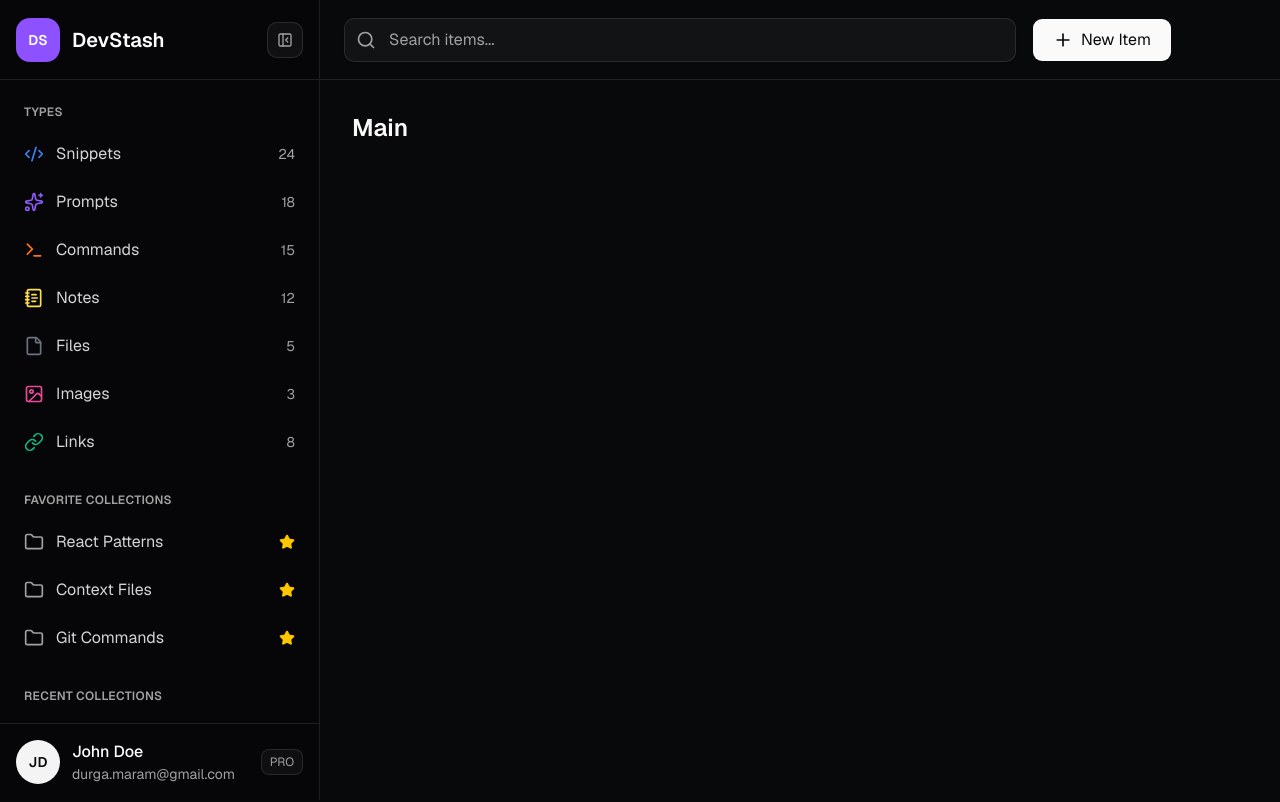
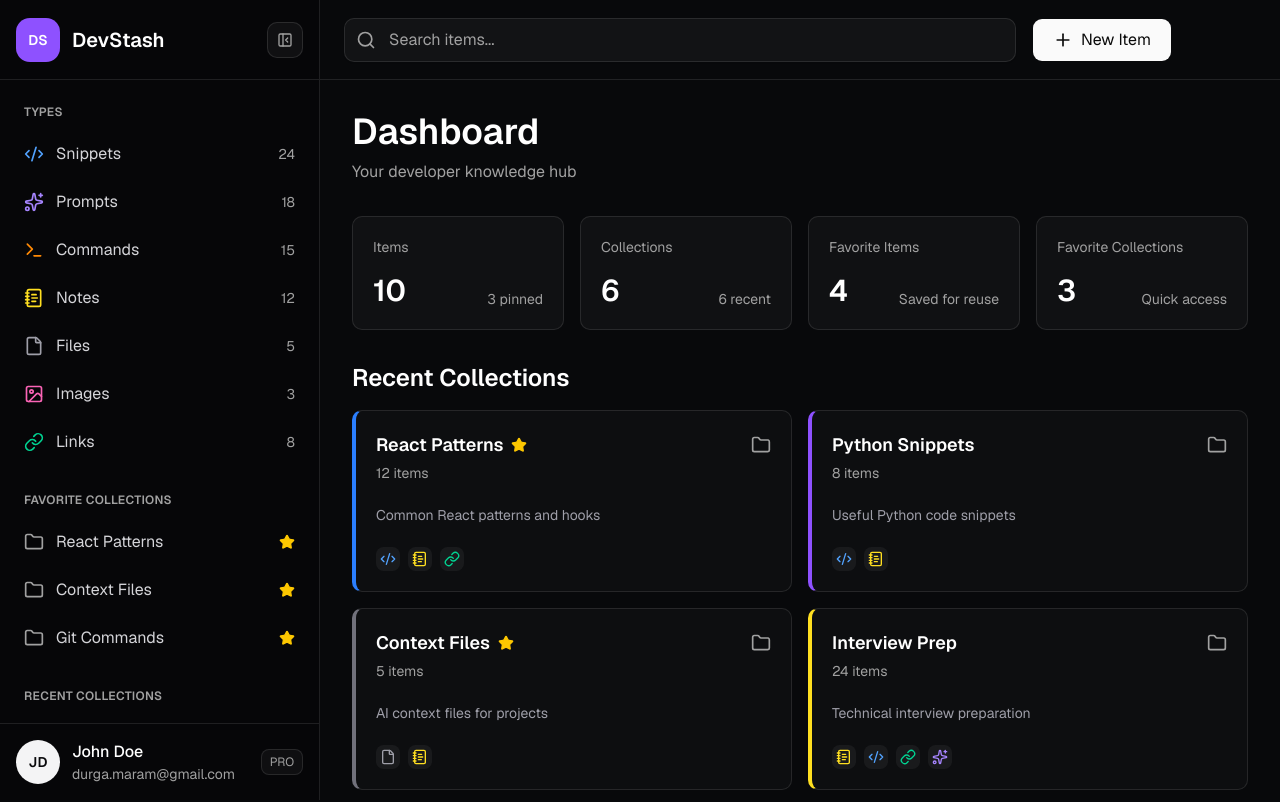
Before and after one commit to dpmaram/devstash, a Next.js app: page /dashboard in a window 1280 px wide. Shown: the top 802 px of the page. Built offline with nearby package versions, Linux system fonts and the light colour scheme.

Commit message:
feat: add dashboard phase 3

```diff
--- a/context/current-feature.md
+++ b/context/current-feature.md
@@ -29,3 +29,4 @@ Completed
 - Dashboard UI mockup with responsive layout and dummy data
 - Dashboard UI Phase 1 route, shadcn setup, and layout placeholders
 - Dashboard UI Phase 2 responsive collapsible sidebar with mock data navigation
+- Dashboard UI Phase 3 stats, recent collections, pinned items, and recent items
--- a/src/app/dashboard/page.tsx
+++ b/src/app/dashboard/page.tsx
@@ -23,7 +23,12 @@ import {
 
 import { Button } from "@/components/ui/button";
 import { Input } from "@/components/ui/input";
-import { mockDashboardData, type ItemTypeSlug } from "@/lib/mock-data";
+import {
+  mockDashboardData,
+  type Collection,
+  type DashboardItem,
+  type ItemTypeSlug,
+} from "@/lib/mock-data";
 
 const itemTypeIcons: Record<ItemTypeSlug, LucideIcon> = {
   snippet: Code2,
@@ -34,6 +39,25 @@ const itemTypeIcons: Record<ItemTypeSlug, LucideIcon> = {
   image: ImageIcon,
   link: LinkIcon,
 };
+
+const itemTypeIconClasses: Record<ItemTypeSlug, string> = {
+  snippet: "text-blue-400",
+  prompt: "text-violet-400",
+  command: "text-orange-400",
+  note: "text-yellow-300",
+  file: "text-zinc-400",
+  image: "text-pink-400",
+  link: "text-emerald-400",
+};
+
+const collectionAccentClasses = [
+  "border-l-blue-500",
+  "border-l-violet-500",
+  "border-l-zinc-500",
+  "border-l-yellow-300",
+  "border-l-orange-500",
+  "border-l-emerald-500",
+];
 
 export default function DashboardPage() {
   const [isSidebarCollapsed, setIsSidebarCollapsed] = useState(false);
@@ -52,9 +76,7 @@ export default function DashboardPage() {
         <div className="min-w-0 flex-1">
           <TopBar onOpenMobileSidebar={() => setIsMobileSidebarOpen(true)} />
 
-          <section className="p-6 lg:p-8">
-            <h2 className="text-2xl font-semibold text-foreground">Main</h2>
-          </section>
+          <DashboardMain />
         </div>
       </div>
     </main>
@@ -99,6 +121,264 @@ function TopBar({
         <span className="hidden sm:inline">New Item</span>
       </Button>
     </header>
+  );
+}
+
+function DashboardMain() {
+  const { collections, items } = mockDashboardData;
+  const favoriteItems = items.filter((item) => item.isFavorite);
+  const favoriteCollections = collections.filter((collection) => collection.isFavorite);
+  const pinnedItems = items.filter((item) => item.isPinned);
+  const recentCollections = collections.slice(0, 6);
+  const recentItems = items.slice(0, 10);
+  const stats = [
+    {
+      label: "Items",
+      value: items.length,
+      detail: `${pinnedItems.length} pinned`,
+    },
+    {
+      label: "Collections",
+      value: collections.length,
+      detail: `${recentCollections.length} recent`,
+    },
+    {
+      label: "Favorite Items",
+      value: favoriteItems.length,
+      detail: "Saved for reuse",
+    },
+    {
+      label: "Favorite Collections",
+      value: favoriteCollections.length,
+      detail: "Quick access",
+    },
+  ];
+
+  return (
+    <section className="space-y-8 p-5 sm:p-6 lg:p-8">
+      <div className="flex flex-col gap-2">
+        <h1 className="text-3xl font-semibold text-white sm:text-4xl">
+          Dashboard
+        </h1>
+        <p className="text-base text-muted-foreground">
+          Your developer knowledge hub
+        </p>
+      </div>
+
+      <div className="grid gap-4 sm:grid-cols-2 xl:grid-cols-4">
+        {stats.map((stat) => (
+          <article
+            className="rounded-lg border border-devstash-line bg-white/[0.035] p-5"
+            key={stat.label}
+          >
+            <p className="text-sm text-muted-foreground">{stat.label}</p>
+            <div className="mt-4 flex items-end justify-between gap-3">
+              <p className="text-3xl font-semibold text-white">{stat.value}</p>
+              <p className="text-sm text-muted-foreground">{stat.detail}</p>
+            </div>
+          </article>
+        ))}
+      </div>
+
+      <DashboardSection title="Recent Collections">
+        <div className="grid gap-4 md:grid-cols-2 2xl:grid-cols-3">
+          {recentCollections.map((collection, index) => (
+            <CollectionCard
+              collection={collection}
+              key={collection.id}
+              accentClass={
+                collectionAccentClasses[index % collectionAccentClasses.length]
+              }
+            />
+          ))}
+        </div>
+      </DashboardSection>
+
+      <DashboardSection title="Pinned Items">
+        <div className="grid gap-4 xl:grid-cols-3">
+          {pinnedItems.map((item) => (
+            <PinnedItemCard item={item} key={item.id} />
+          ))}
+        </div>
+      </DashboardSection>
+
+      <DashboardSection title="Recent Items">
+        <div className="space-y-3">
+          {recentItems.map((item) => (
+            <RecentItemRow item={item} key={item.id} />
+          ))}
+        </div>
+      </DashboardSection>
+    </section>
+  );
+}
+
+function DashboardSection({
+  children,
+  title,
+}: {
+  children: React.ReactNode;
+  title: string;
+}) {
+  return (
+    <section className="space-y-4">
+      <h2 className="text-2xl font-semibold text-white">{title}</h2>
+      {children}
+    </section>
+  );
+}
+
+function CollectionCard({
+  accentClass,
+  collection,
+}: {
+  accentClass: string;
+  collection: Collection;
+}) {
+  return (
+    <Link
+      className={`block rounded-lg border border-l-4 border-devstash-line ${accentClass} bg-white/[0.025] p-5 transition hover:bg-white/[0.05]`}
+      href={`/collections/${collection.slug}`}
+    >
+      <div className="flex items-start justify-between gap-4">
+        <div className="min-w-0">
+          <div className="flex min-w-0 items-center gap-2">
+            <h3 className="truncate text-lg font-semibold text-white">
+              {collection.name}
+            </h3>
+            {collection.isFavorite ? (
+              <Star
+                aria-hidden="true"
+                className="size-4 shrink-0 fill-yellow-400 text-yellow-400"
+              />
+            ) : null}
+          </div>
+          <p className="mt-1 text-sm text-muted-foreground">
+            {collection.itemCount} items
+          </p>
+        </div>
+        <Folder
+          aria-hidden="true"
+          className="mt-1 size-5 shrink-0 text-muted-foreground"
+        />
+      </div>
+      <p className="mt-5 line-clamp-2 text-sm leading-6 text-zinc-400">
+        {collection.description}
+      </p>
+      <div className="mt-5 flex flex-wrap gap-2">
+        {collection.itemTypeSlugs.map((typeSlug) => {
+          const Icon = itemTypeIcons[typeSlug];
+
+          return (
+            <span
+              className="inline-flex size-6 items-center justify-center rounded-md bg-white/[0.05]"
+              key={typeSlug}
+            >
+              <Icon
+                aria-hidden="true"
+                className={`size-4 ${itemTypeIconClasses[typeSlug]}`}
+              />
+            </span>
+          );
+        })}
+      </div>
+    </Link>
+  );
+}
+
+function PinnedItemCard({ item }: { item: DashboardItem }) {
+  const Icon = itemTypeIcons[item.typeSlug];
+
+  return (
+    <Link
+      className="block rounded-lg border border-devstash-line bg-white/[0.025] p-5 transition hover:bg-white/[0.05]"
+      href={`/items/${item.typeSlug}s`}
+    >
+      <div className="flex items-start gap-4">
+        <div className="flex size-12 shrink-0 items-center justify-center rounded-lg bg-white/[0.05]">
+          <Icon
+            aria-hidden="true"
+            className={`size-5 ${itemTypeIconClasses[item.typeSlug]}`}
+          />
+        </div>
+        <div className="min-w-0 flex-1">
+          <div className="flex min-w-0 items-center gap-2">
+            <h3 className="truncate text-lg font-semibold text-white">
+              {item.title}
+            </h3>
+            <span className="text-muted-foreground">Pinned</span>
+            {item.isFavorite ? (
+              <Star
+                aria-hidden="true"
+                className="size-4 shrink-0 fill-yellow-400 text-yellow-400"
+              />
+            ) : null}
+          </div>
+          <p className="mt-2 line-clamp-2 text-sm leading-6 text-zinc-400">
+            {item.description}
+          </p>
+          <TagList tags={item.tags} />
+        </div>
+      </div>
+    </Link>
+  );
+}
+
+function RecentItemRow({ item }: { item: DashboardItem }) {
+  const Icon = itemTypeIcons[item.typeSlug];
+
+  return (
+    <Link
+      className="flex items-start gap-4 rounded-lg border border-devstash-line bg-white/[0.025] p-4 transition hover:bg-white/[0.05]"
+      href={`/items/${item.typeSlug}s`}
+    >
+      <div className="flex size-11 shrink-0 items-center justify-center rounded-lg bg-white/[0.05]">
+        <Icon
+          aria-hidden="true"
+          className={`size-5 ${itemTypeIconClasses[item.typeSlug]}`}
+        />
+      </div>
+      <div className="min-w-0 flex-1">
+        <div className="flex flex-col gap-2 sm:flex-row sm:items-start sm:justify-between">
+          <div className="min-w-0">
+            <div className="flex min-w-0 items-center gap-2">
+              <h3 className="truncate text-lg font-semibold text-white">
+                {item.title}
+              </h3>
+              {item.isPinned ? (
+                <span className="text-sm text-muted-foreground">Pinned</span>
+              ) : null}
+              {item.isFavorite ? (
+                <Star
+                  aria-hidden="true"
+                  className="size-4 shrink-0 fill-yellow-400 text-yellow-400"
+                />
+              ) : null}
+            </div>
+            <p className="mt-1 line-clamp-2 text-sm leading-6 text-zinc-400">
+              {item.description}
+            </p>
+          </div>
+          <p className="shrink-0 text-sm text-muted-foreground">{item.updatedAt}</p>
+        </div>
+        <TagList tags={item.tags} />
+      </div>
+    </Link>
+  );
+}
+
+function TagList({ tags }: { tags: string[] }) {
+  return (
+    <div className="mt-4 flex flex-wrap gap-2">
+      {tags.map((tag) => (
+        <span
+          className="rounded-md bg-white/[0.06] px-2.5 py-1 text-sm text-zinc-300"
+          key={tag}
+        >
+          {tag}
+        </span>
+      ))}
+    </div>
   );
 }
 
@@ -219,8 +499,7 @@ function SidebarContent({
               >
                 <Icon
                   aria-hidden="true"
-                  className="size-5 shrink-0"
-                  style={{ color: itemType.color }}
+                  className={`size-5 shrink-0 ${itemTypeIconClasses[itemType.slug]}`}
                 />
                 {!isCollapsed ? (
                   <>
--- a/src/lib/mock-data.ts
+++ b/src/lib/mock-data.ts
@@ -302,6 +302,31 @@ export const items: DashboardItem[] = [
     isFavorite: false,
     preview: "https://tailwindcss.com/docs/theme",
   },
+  {
+    id: "item_zod_schema_pattern",
+    title: "Zod Schema Pattern",
+    description: "Validation schema structure for form and API inputs",
+    typeSlug: "snippet",
+    collectionSlugs: ["react-patterns"],
+    tags: ["zod", "validation", "forms"],
+    updatedAt: "Jan 4",
+    isPinned: false,
+    isFavorite: true,
+    language: "TypeScript",
+    preview: "const schema = z.object({ email: z.string().email() });",
+  },
+  {
+    id: "item_docker_cleanup_command",
+    title: "Docker Cleanup Command",
+    description: "Remove unused containers, networks, images, and build cache",
+    typeSlug: "command",
+    collectionSlugs: ["git-commands"],
+    tags: ["docker", "cleanup", "local"],
+    updatedAt: "Jan 3",
+    isPinned: false,
+    isFavorite: false,
+    preview: "docker system prune --all --volumes",
+  },
 ];
 
 export const mockDashboardData = {
```
